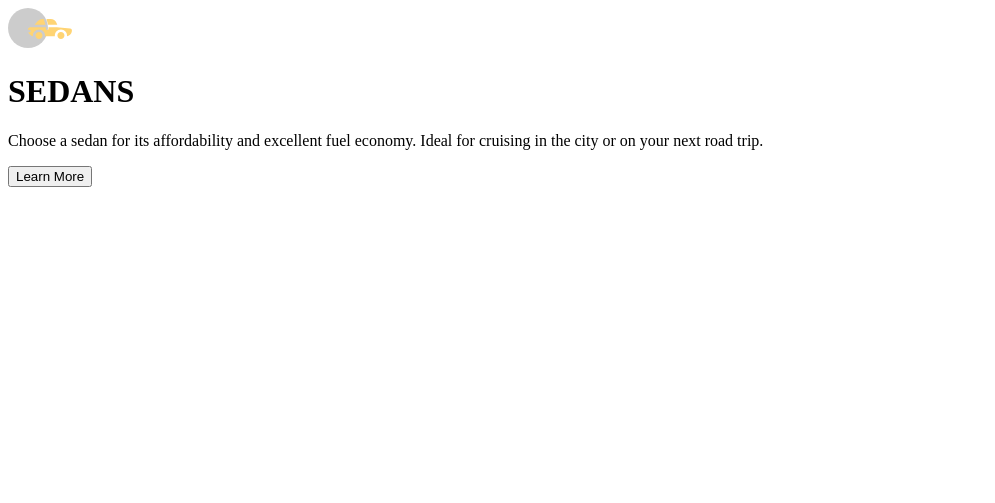
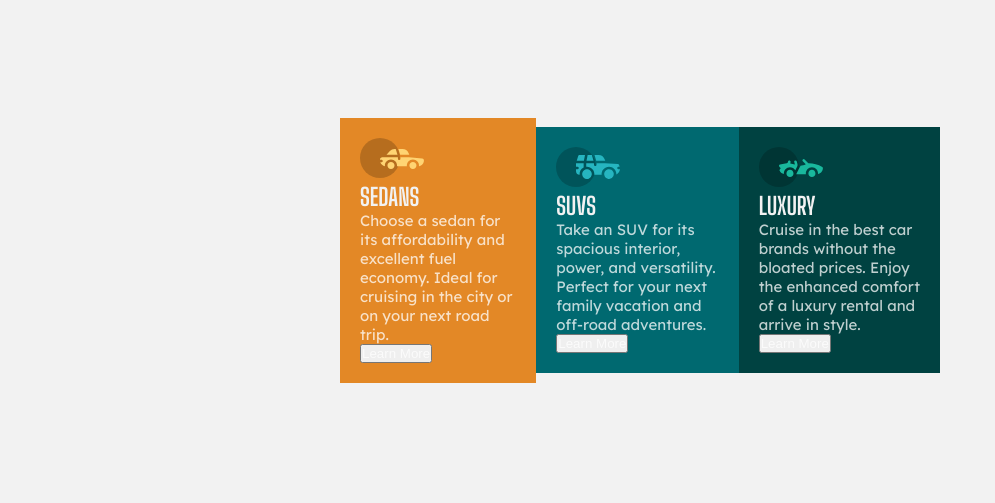
Before and after one commit to hemanth-92/3-column-preview-card, a plain HTML site: page index.html in a window 1280 px wide. Shown: the whole page, without its empty margins (0-995 px from the left). Drawn offline with Linux system fonts and the light colour scheme.

Commit message:
preview card

```diff
--- a/index.html
+++ b/index.html
@@ -3,6 +3,7 @@
   <head>
     <meta charset="UTF-8" />
     <meta name="viewport" content="width=device-width, initial-scale=1.0" />
+    <link rel="stylesheet" href="style.css" />
     <title>3-column preview card component</title>
   </head>
   <body>
@@ -10,12 +11,36 @@
       <div class="container">
         <div class="sedan">
           <img src="images/icon-sedans.svg" alt="sedan-img" />
-          <h1>SEDANS</h1>
-          <p>
-            Choose a sedan for its affordability and excellent fuel economy.
-            Ideal for cruising in the city or on your next road trip.
-          </p>
-          <button>Learn More</button>
+          <div class="content">
+            <h2>SEDANS</h2>
+            <p>
+              Choose a sedan for its affordability and excellent fuel economy.
+              Ideal for cruising in the city or on your next road trip.
+            </p>
+            <button>Learn More</button>
+          </div>
+        </div>
+        <div class="suvs">
+          <img src="images/icon-suvs.svg" alt="suv-img" />
+          <div class="content">
+            <h2>SUVS</h2>
+            <p>
+              Take an SUV for its spacious interior, power, and versatility.
+              Perfect for your next family vacation and off-road adventures.
+            </p>
+            <button>Learn More</button>
+          </div>
+        </div>
+        <div class="luxury">
+          <img src="images/icon-luxury.svg" alt="luxury-img" />
+          <div class="content">
+            <h2>LUXURY</h2>
+            <p>
+              Cruise in the best car brands without the bloated prices. Enjoy
+              the enhanced comfort of a luxury rental and arrive in style.
+            </p>
+            <button>Learn More</button>
+          </div>
         </div>
       </div>
     </main>
--- a/style.css
+++ b/style.css
@@ -0,0 +1,58 @@
+@import url("https://fonts.googleapis.com/css2?family=Big+Shoulders+Display:wght@700&family=Lexend+Deca&display=swap");
+
+* {
+  padding: 0;
+  margin: 0;
+}
+
+body {
+  background-color: hsl(0, 0%, 95%);
+  height: 100%;
+}
+
+main {
+  display: flex;
+  justify-content: center;
+  height: 100%;
+}
+
+.container {
+  display: flex;
+  justify-content: center;
+  align-items: center;
+  height: 500px;
+  width: 600px;
+  border-radius: 20px 20px;
+}
+
+.sedan {
+  background-color: hsl(31, 77%, 52%);
+  padding: 20px;
+}
+
+.suvs {
+  background-color: hsl(184, 100%, 22%);
+  padding: 20px;
+}
+
+.luxury {
+  background-color: hsl(179, 100%, 13%);
+  padding: 20px;
+}
+
+.content p {
+  font-size: 15px;
+  font-weight: 400;
+  font-family: "Lexend Deca", sans-serif;
+  color: hsla(0, 0%, 100%, 0.75);
+}
+
+.content button {
+  color: hsla(0, 0%, 100%, 0.75);
+}
+
+.content h2 {
+  color: hsl(0, 0%, 95%);
+  font-family: "Big Shoulders Display", sans-serif;
+  font-weight: 700;
+}
```
